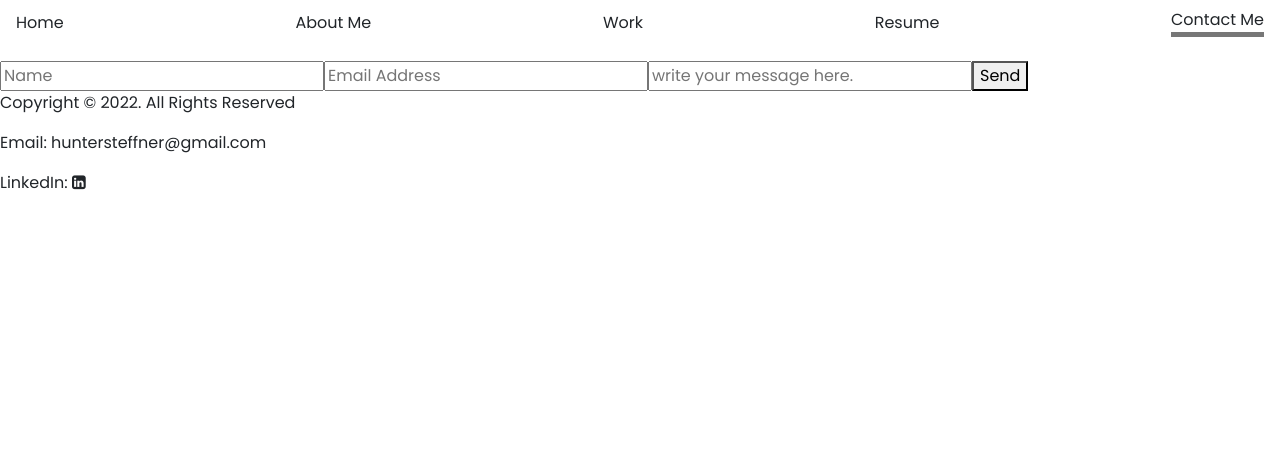
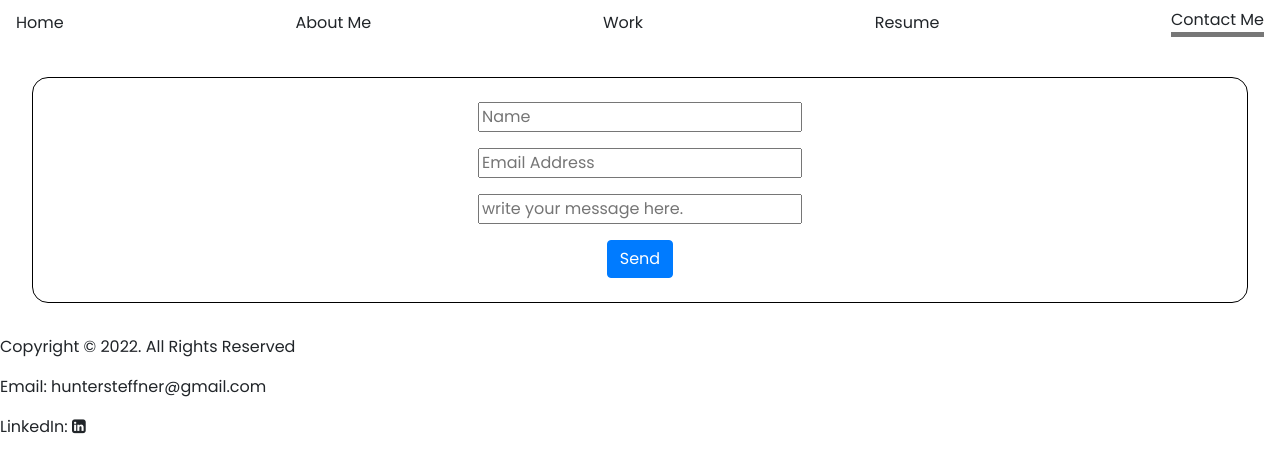
Before and after one commit to huntersteffner/Portfolio-with-React, a React (Create React App) app in the folder portfolio-with-react/: page /Portfolio-with-React/contact in a window 1280 px wide. Shown: the top 472 px of the page. Built offline with nearby package versions, Linux system fonts and the light colour scheme.

Commit message:
Made changes to contact page

```diff
--- a/portfolio-with-react/src/App.css
+++ b/portfolio-with-react/src/App.css
@@ -74,6 +74,29 @@
   margin: 1rem 2.5rem;
 }
 
+.form-container {
+  border: 1px solid black;
+  border-radius: 1rem;
+  display: flex;
+  justify-content: center;
+  align-items: center;
+  margin: 2rem;
+}
+.contact-form {
+  margin: 1rem;
+  width: 75%;
+  display: flex;
+  flex-direction: column;
+  justify-content: center;
+  align-items: center;
+}
+.form-input {
+  margin: .5rem;
+}
+.form-button {
+  margin: .5rem;
+
+}
 @media (max-width: 710px) {
   .home-container {
     flex-direction: column;
--- a/portfolio-with-react/src/components/Contact.js
+++ b/portfolio-with-react/src/components/Contact.js
@@ -3,16 +3,42 @@ export default function Contact() {
   // We return all the JSX inside a parent element with a className of "container".
   return (
     <div>
-      <form action="https://formsubmit.co/acaa027063cedb37352926a943777828 " method="POST">
-        <input type="hidden" name="_subject" value="New email from Portfolio" />
-        <input type="text" name="name" placeholder="Name" required />
-        <input type="email" name="email" placeholder="Email Address" required/>
-        <input type="text" name="message" placeholder="write your message here." />
-        <input type="hidden" name="_captcha" value="false"></input>
-        <button type="submit">Send</button>
-      </form>
-
-
+      <div className="form-container">
+        <form
+          className="contact-form"
+          action="https://formsubmit.co/acaa027063cedb37352926a943777828 "
+          method="POST"
+        >
+          <input
+            type="hidden"
+            name="_subject"
+            value="New email from Portfolio"
+          />
+          <div className="form-input">
+            <input type="text" name="name" placeholder="Name" required />
+          </div>
+          <div className="form-input">
+            <input
+              type="email"
+              name="email"
+              placeholder="Email Address"
+              required
+            />
+          </div>
+          <div className="form-input">
+            <input
+              type="text"
+              name="message"
+              placeholder="write your message here."
+            />
+          </div>
+          <div className="form-button">
+            <button className="btn btn-primary" type="submit">
+              Send
+            </button>
+          </div>
+        </form>
+      </div>
     </div>
   )
 }
```
